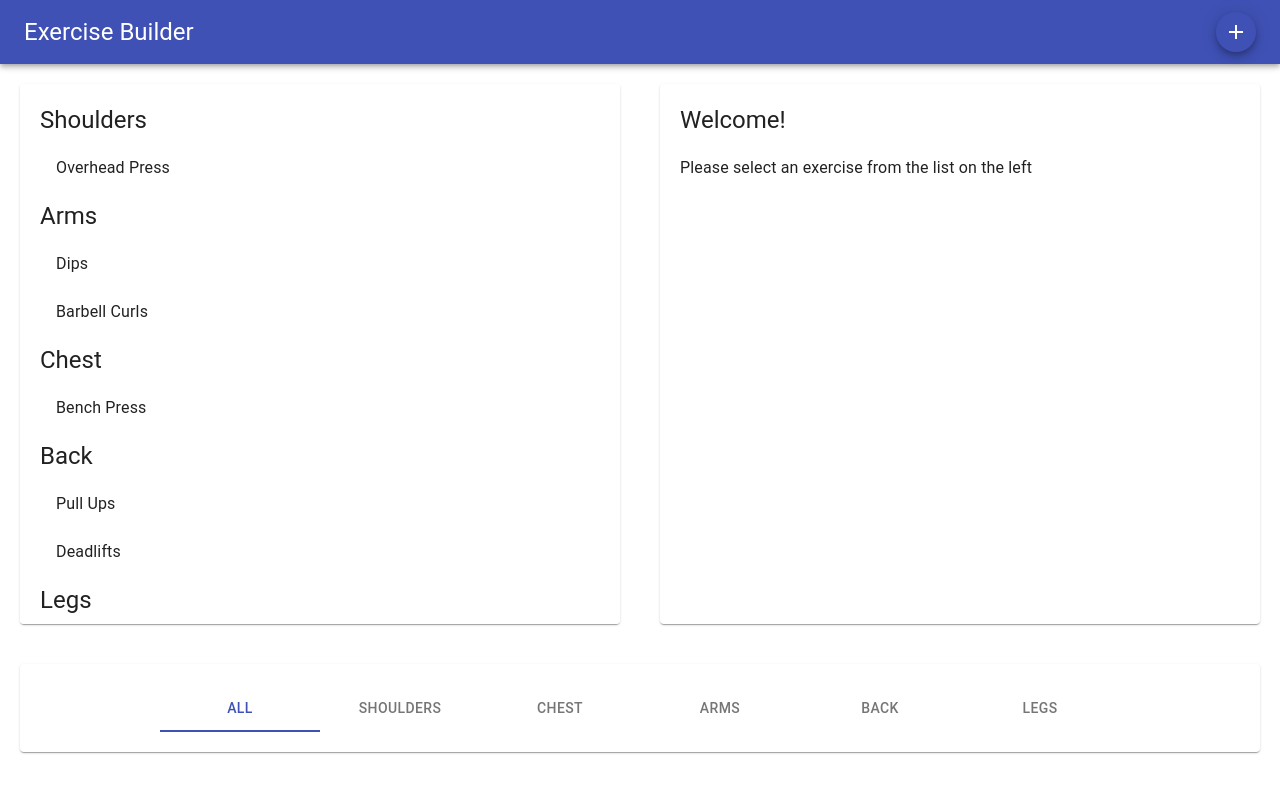
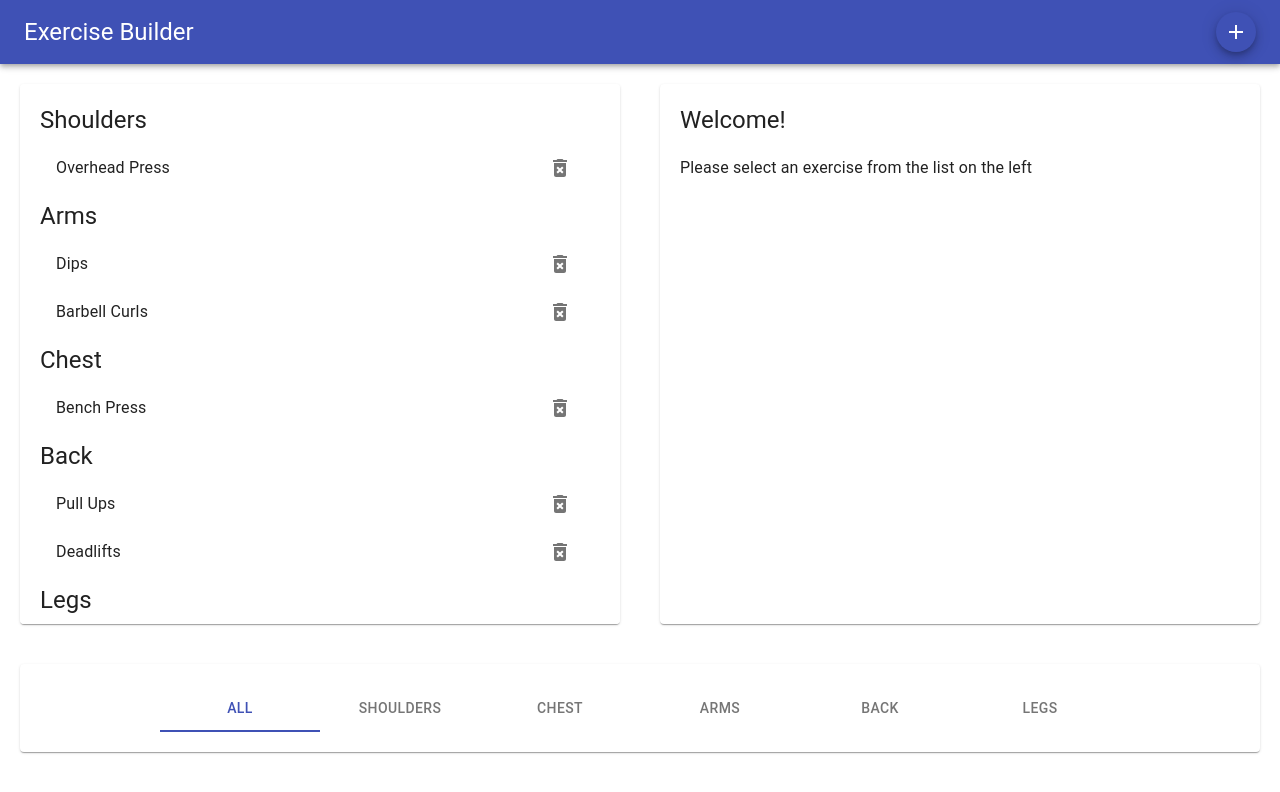
Before and after one commit to hdoshi2/exercise-data, a React (Create React App) app: page / in a window 1280 px wide. Shown: the top 792 px of the page. Built offline with nearby package versions, Linux system fonts and the light colour scheme.

Commit message:
feat: added delete functionality

```diff
--- a/src/components/App.js
+++ b/src/components/App.js
@@ -47,6 +47,12 @@ class App extends Component {
     }))
   }
 
+  handleExerciseDelete = id => {
+    this.setState(({exercises}) => ({
+      exercises: exercises.filter(ex => ex.id !== id)
+    }))
+  }
+
   render() {
     const sortedExercises = this.getExercisesByMuscles()
     const { category, selectedExercise } = this.state
@@ -65,6 +71,7 @@ class App extends Component {
           selectedExercise={selectedExercise}
           category={category}
           onSelect={this.handleExerciseSelected}
+          onDelete={this.handleExerciseDelete}
         />
         <Footer
           muscles={muscles}
--- a/src/components/exercises/index.js
+++ b/src/components/exercises/index.js
@@ -1,6 +1,16 @@
 import React, { Fragment } from "react";
-import { Grid, Paper, Typography, List, ListItem, ListItemText } from "@material-ui/core";
+import {
+  Grid,
+  Paper,
+  Typography,
+  List,
+  ListItem,
+  ListItemText,
+  ListItemSecondaryAction,
+  IconButton,
+} from "@material-ui/core";
 import { makeStyles } from "@material-ui/core/styles";
+import { DeleteForever } from '@material-ui/icons'
 
 
 const useStyles = makeStyles(theme => ({
@@ -20,7 +30,8 @@ const Exercises = ({
     id = "",
     title = 'Welcome!',
     description = 'Please select an exercise from the list on the left'
-  }
+  },
+  onDelete
 }) => {
   console.log('exercises', exercises)
   const classes = useStyles();
@@ -38,6 +49,11 @@ const Exercises = ({
                       <ListItem button key={id}>
                         <ListItemText primary={title} onClick={() => onSelect(id)}>
                         </ListItemText>
+                        <ListItemSecondaryAction>
+                          <IconButton onClick={() => onDelete(id)}>
+                            <DeleteForever />
+                          </IconButton>
+                        </ListItemSecondaryAction>
                       </ListItem>
                     )}
                   </List>
```
